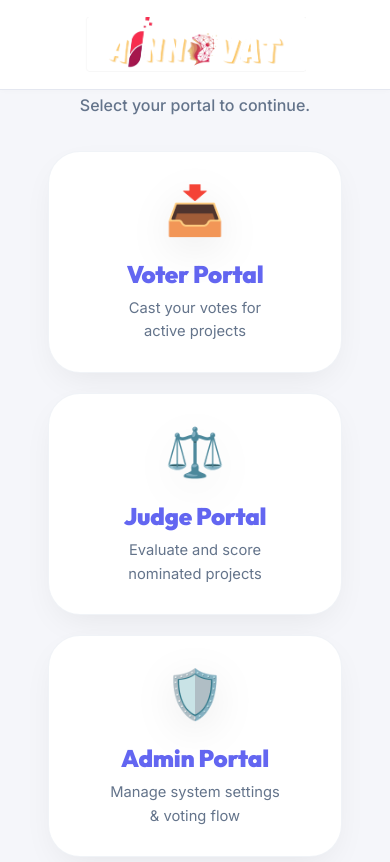
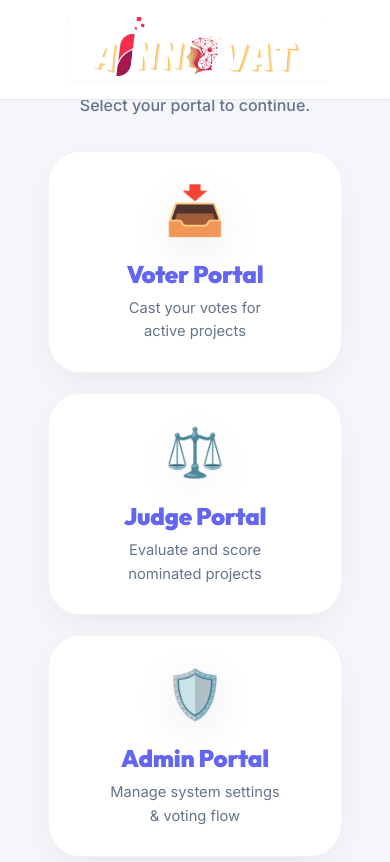
Before and after one commit to bodanamvenkatesh14-spec/expovote-live, a website: page public/index.html in a window 390 px wide. Drawn offline with Linux system fonts and the light colour scheme.

Commit message:
Lightly increased mobile logo size and navbar height again

```diff
--- a/public/css/style.css
+++ b/public/css/style.css
@@ -2096,7 +2096,7 @@ select.form-control {
 
 @media (max-width: 768px) {
   :root {
-    --navbar-h: 90px;
+    --navbar-h: 100px;
   }
 
   .navbar {
@@ -2109,7 +2109,7 @@ select.form-control {
     left: auto;
     top: auto;
     transform: none;
-    height: 72px;
+    height: 82px;
     margin: 0 auto;
   }
 
@@ -2300,7 +2300,7 @@ select.form-control {
   }
 
   .navbar-logo-center {
-    height: 64px;
+    height: 74px;
   }
 
   .navbar-links a,
@@ -2324,6 +2324,6 @@ select.form-control {
   }
 
   .navbar-logo-center {
-    height: 56px;
-  }
-}
+    height: 66px;
+  }
+}
```
